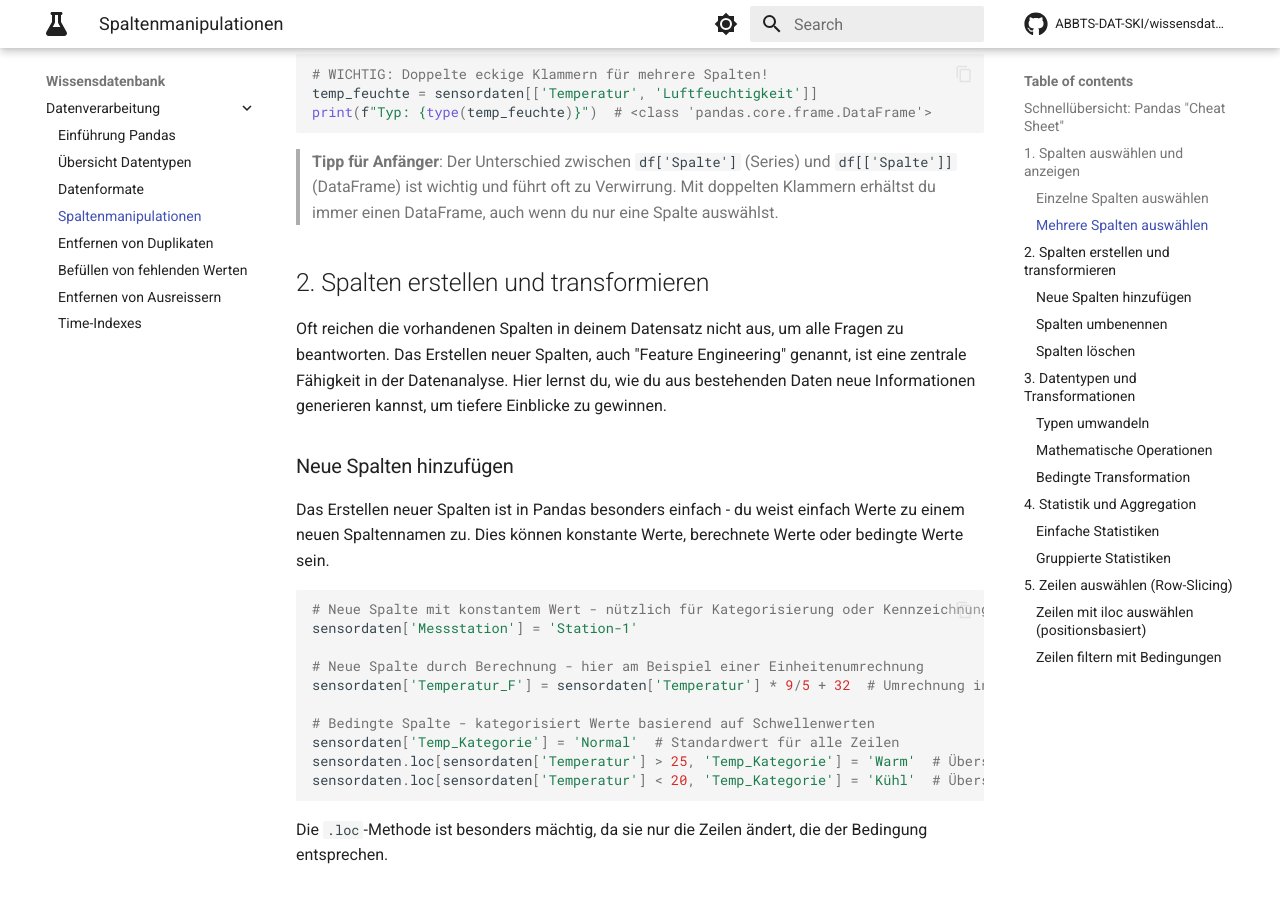
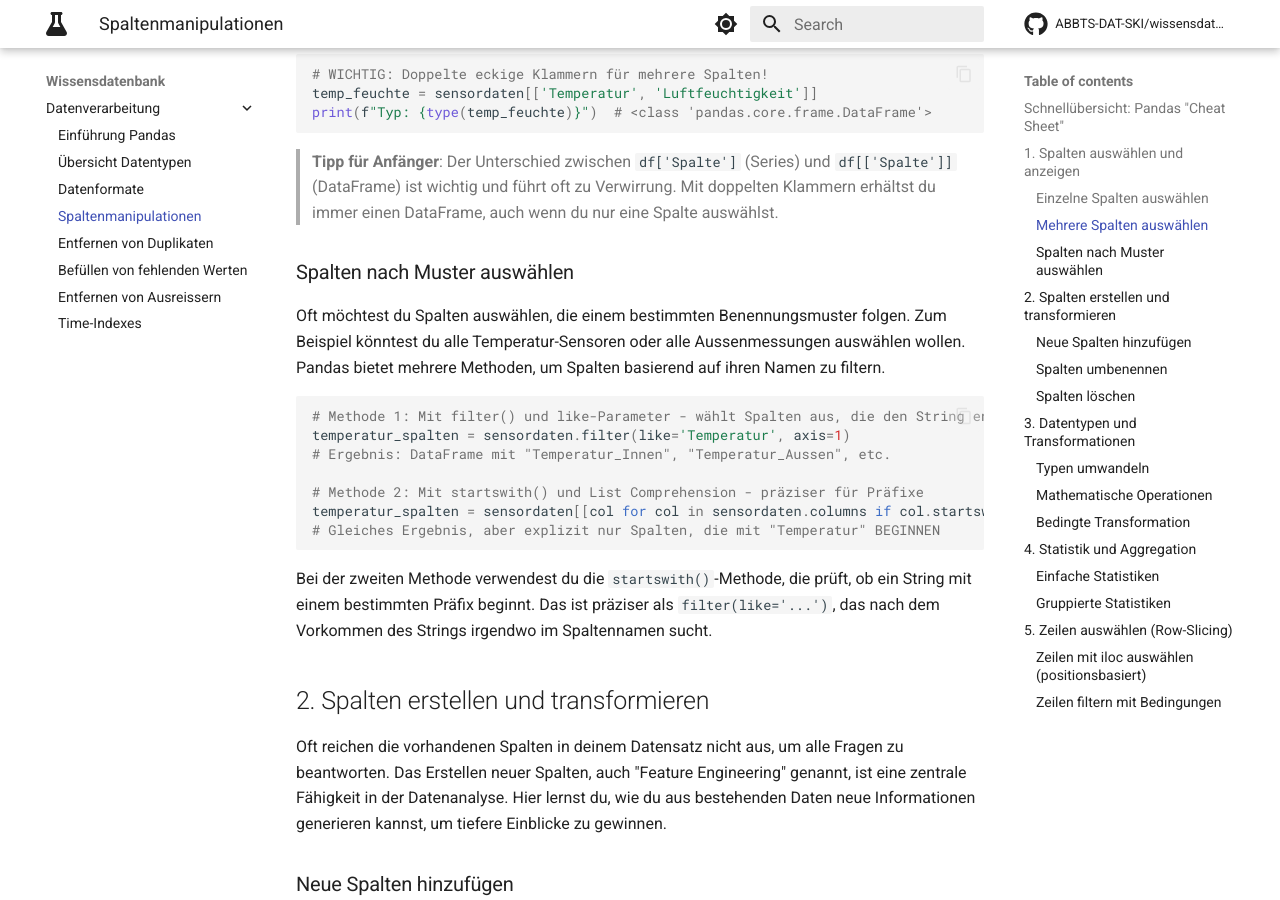
Before and after one commit to ABBTS-DAT-SKI/wissensdatenbank, an MkDocs documentation site: the page built from docs/data-engineering/column_manipulations.md, in a window 1280 px wide and 900 px high, scrolled down 2215 px. Built offline with MkDocs 1.6.1 and Material for MkDocs 9.7.7, drawn with Linux system fonts in a browser that asks for light colours; nearby versions of some CDN libraries; library files that are not in the unit come from our copies; comment, search, counter and statistics services are not loaded.

Commit message:
add selection of specific patterns in columns

````diff
--- a/docs/data-engineering/column_manipulations.md
+++ b/docs/data-engineering/column_manipulations.md
@@ -5,7 +5,7 @@ Die Arbeit mit Daten in Pandas dreht sich oft um das Manipulieren von Spalten in
 ## Schnellübersicht: Pandas "Cheat Sheet"
 
 | Operation                       | Syntax                                                    | Beschreibung                           |
-|---------------------------------|-----------------------------------------------------------|----------------------------------------|
+| ------------------------------- | --------------------------------------------------------- | -------------------------------------- |
 | Spalte auswählen                | `df['Spalte']` oder `df.Spalte`                           | Einzelne Spalte als Series             |
 | Mehrere Spalten                 | `df[['Spalte1', 'Spalte2']]`                              | Mehrere Spalten als DataFrame          |
 | Neue Spalte erstellen           | `df['Neue_Spalte'] = Wert`                                | Fügt eine neue Spalte hinzu            |
@@ -57,6 +57,22 @@ print(f"Typ: {type(temp_feuchte)}")  # <class 'pandas.core.frame.DataFrame'>
 ```
 
 > **Tipp für Anfänger**: Der Unterschied zwischen `df['Spalte']` (Series) und `df[['Spalte']]` (DataFrame) ist wichtig und führt oft zu Verwirrung. Mit doppelten Klammern erhältst du immer einen DataFrame, auch wenn du nur eine Spalte auswählst.
+
+### Spalten nach Muster auswählen
+
+Oft möchtest du Spalten auswählen, die einem bestimmten Benennungsmuster folgen. Zum Beispiel könntest du alle Temperatur-Sensoren oder alle Aussenmessungen auswählen wollen. Pandas bietet mehrere Methoden, um Spalten basierend auf ihren Namen zu filtern.
+
+```python
+# Methode 1: Mit filter() und like-Parameter - wählt Spalten aus, die den String enthalten
+temperatur_spalten = sensordaten.filter(like='Temperatur', axis=1)
+# Ergebnis: DataFrame mit "Temperatur_Innen", "Temperatur_Aussen", etc.
+
+# Methode 2: Mit startswith() und List Comprehension - präziser für Präfixe
+temperatur_spalten = sensordaten[[col for col in sensordaten.columns if col.startswith('Temperatur')]]
+# Gleiches Ergebnis, aber explizit nur Spalten, die mit "Temperatur" BEGINNEN
+```
+
+Bei der zweiten Methode verwendest du die `startswith()`-Methode, die prüft, ob ein String mit einem bestimmten Präfix beginnt. Das ist präziser als `filter(like='...')`, das nach dem Vorkommen des Strings irgendwo im Spaltennamen sucht.
 
 ## 2. Spalten erstellen und transformieren
 
````
